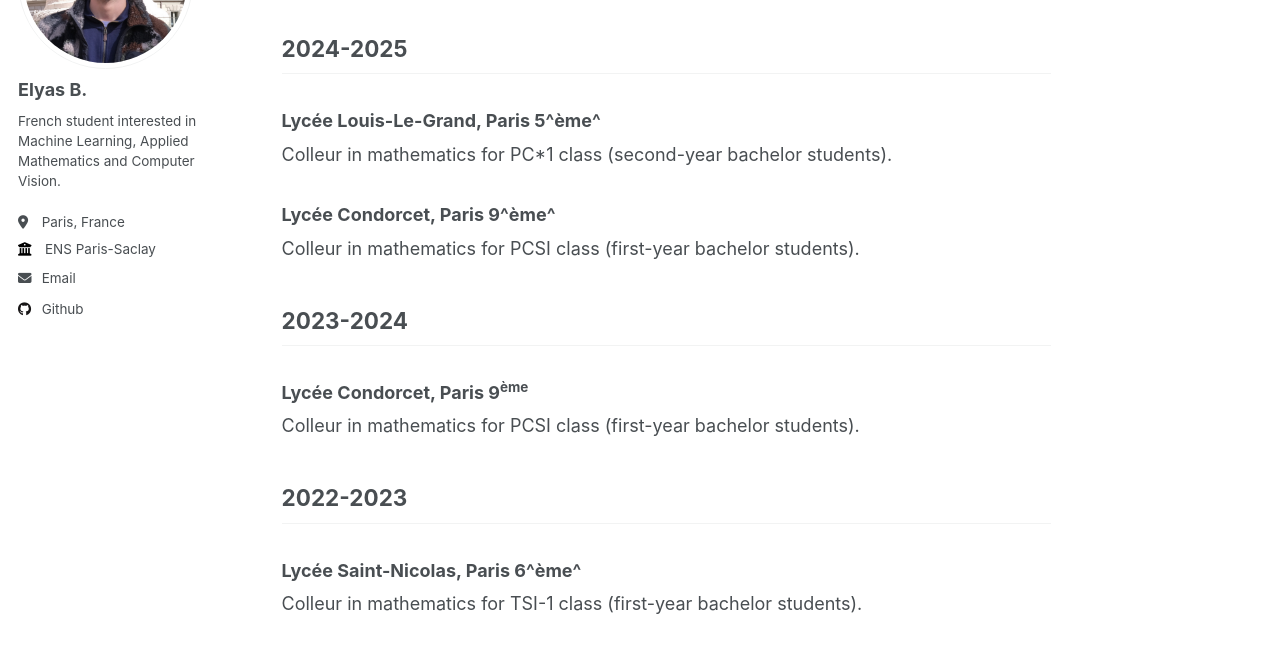
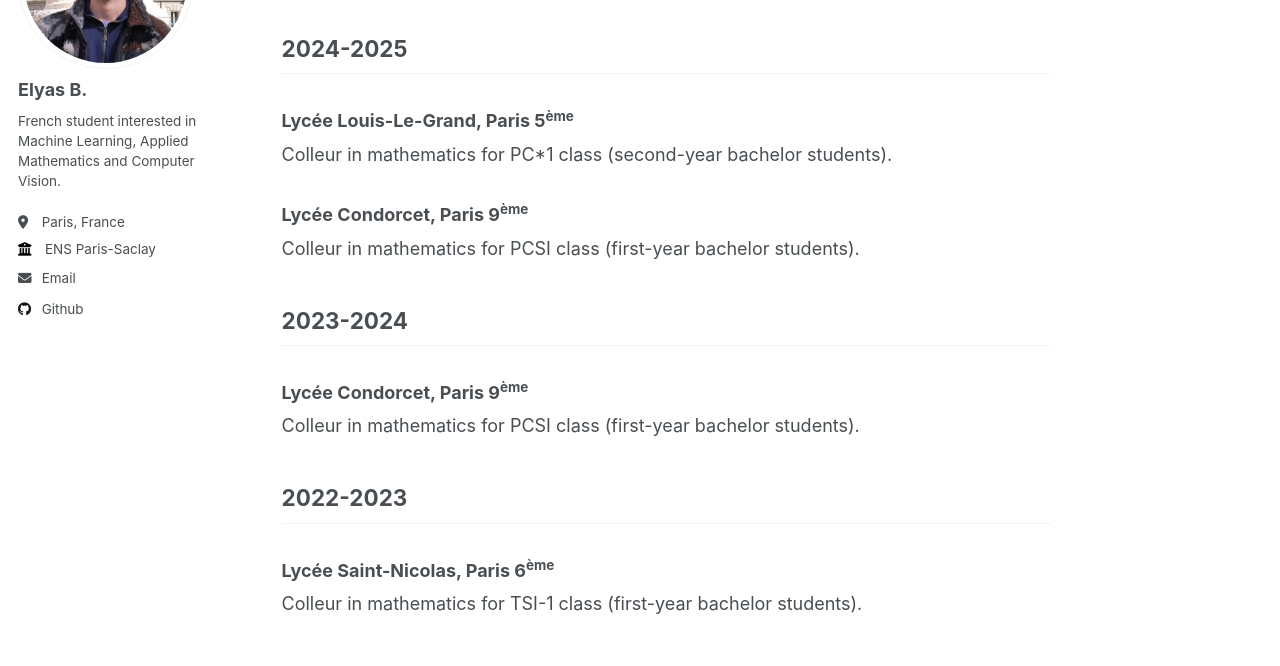
Before and after one commit to elyasbny/elyasbny.github.io, a Jekyll site: the page built from _pages/teaching.md, in a window 1280 px wide and 1251 px high. Shown: the part 212-878 px from the top of the window. Built offline with Jekyll 4.4.1, drawn with Linux system fonts in a browser that asks for light colours.

```diff
--- a/_pages/teaching.md
+++ b/_pages/teaching.md
@@ -11,10 +11,10 @@ I am a teaching assistant for [classe préparatoire](https://en.wikipedia.org/wi
 You can find some of my teaching documents on the following website: *To appear.*
 
 ## 2024-2025
-### Lycée Louis-Le-Grand, Paris 5^ème^
+### Lycée Louis-Le-Grand, Paris 5<sup>ème</sup>
 Colleur in mathematics for PC\*1 class (second-year bachelor students).
 
-### Lycée Condorcet, Paris 9^ème^
+### Lycée Condorcet, Paris 9<sup>ème</sup>
 Colleur in mathematics for PCSI class (first-year bachelor students).
 
 ## 2023-2024
@@ -22,5 +22,5 @@ Colleur in mathematics for PCSI class (first-year bachelor students).
 Colleur in mathematics for PCSI class (first-year bachelor students).
 
 ## 2022-2023
-### Lycée Saint-Nicolas, Paris 6^ème^
+### Lycée Saint-Nicolas, Paris 6<sup>ème</sup>
 Colleur in mathematics for TSI-1 class (first-year bachelor students).
```
